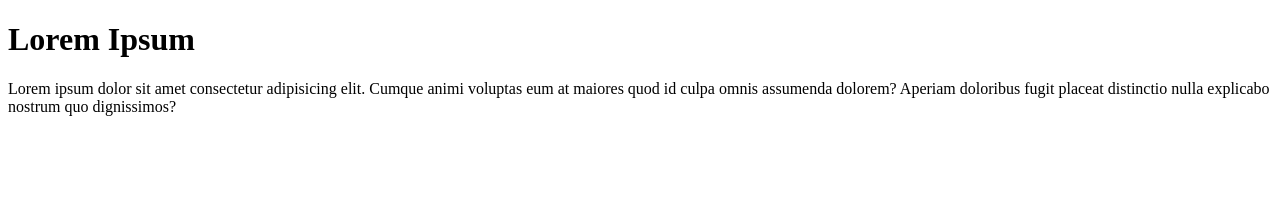
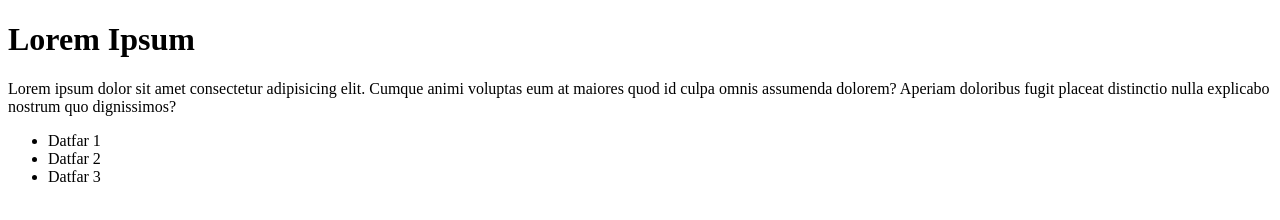
Before and after one commit to DEDEMASTARIOFFICIAL/git-multiple-remote, a plain HTML site: page index.html in a window 1280 px wide. Drawn offline with Linux system fonts and the light colour scheme.

Commit message:
menambahkan list

```diff
--- a/index.html
+++ b/index.html
@@ -14,5 +14,10 @@
       doloribus fugit placeat distinctio nulla explicabo nostrum quo
       dignissimos?
     </p>
+    <ul>
+      <li>Datfar 1</li>
+      <li>Datfar 2</li>
+      <li>Datfar 3</li>
+    </ul>
   </body>
 </html>
```
